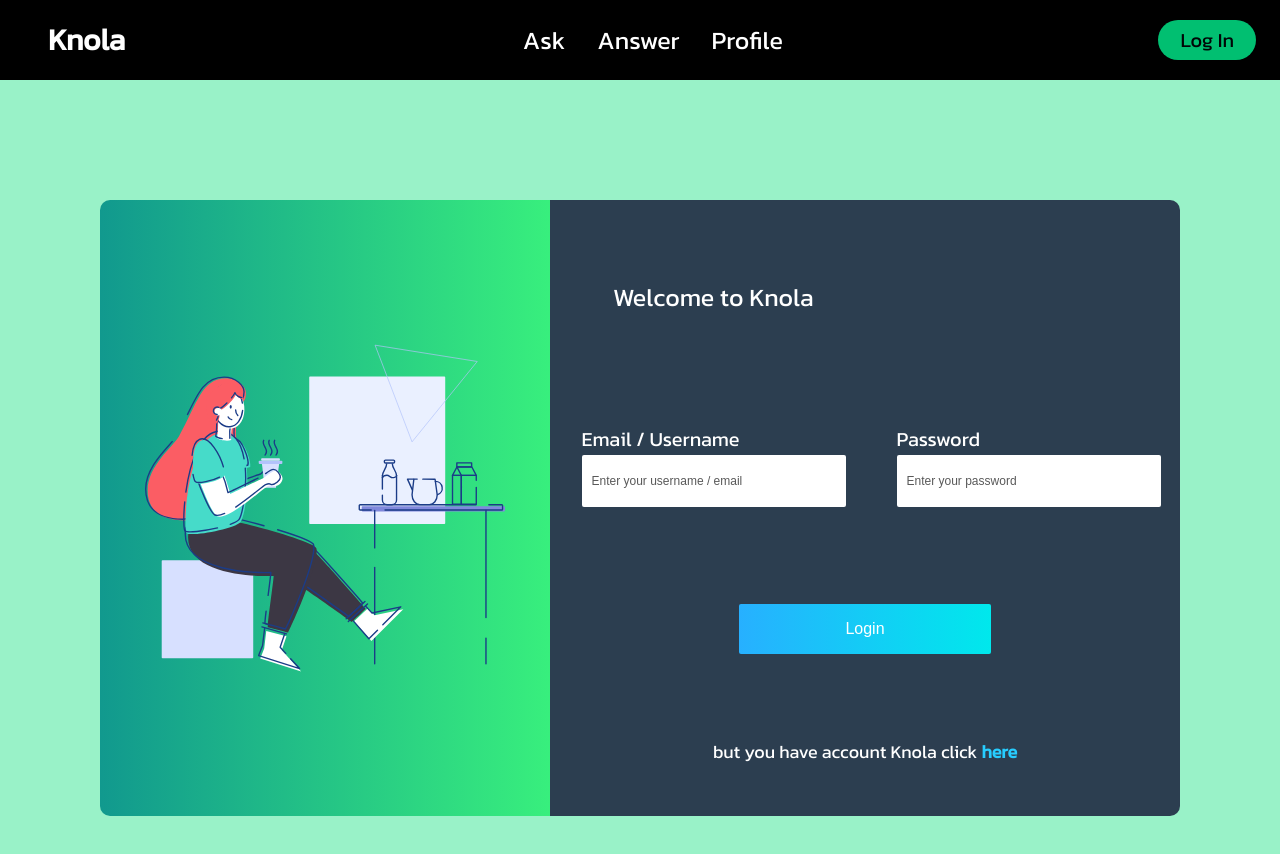
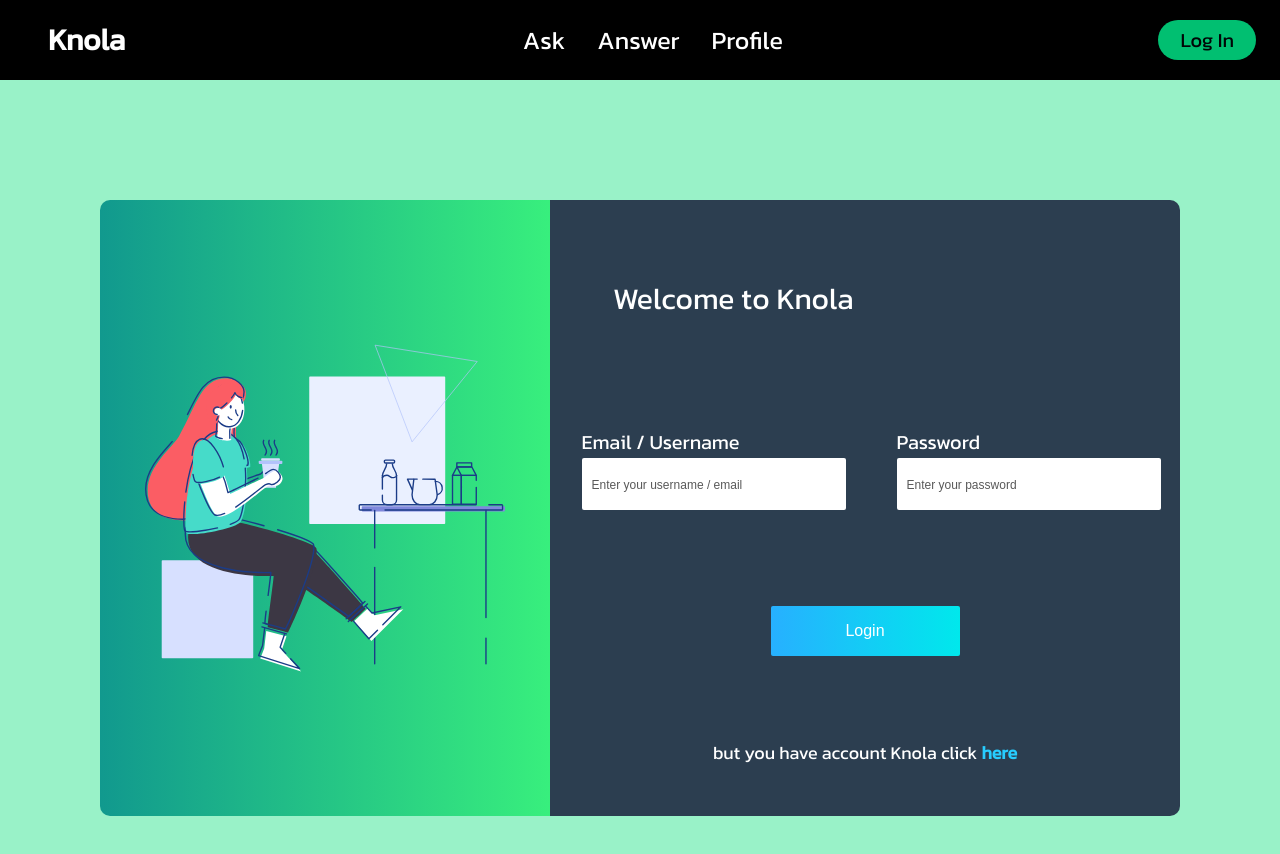
Before and after one commit to PHENIXCRIME/Knola_UI, a React (Create React App) app: page /login in a window 1280 px wide. Shown: the top 854 px of the page. Built offline with nearby package versions, Linux system fonts and the light colour scheme.

Commit message:
EDIT font-size title form login

```diff
--- a/src/components/Login/Form.css
+++ b/src/components/Login/Form.css
@@ -79,7 +79,7 @@
 }
 
 .form h1 {
-  font-size: 25px;
+  font-size: 30px;
   text-align: start;
   width: 80%;
   margin: 50px 0 50px 0 ;
@@ -120,7 +120,7 @@
 }
 
 .form-input-btn {
-  width: 40%;
+  width: 30%;
   height: 50px;
   margin-top: 20px;
   border-radius: 2px;
```
